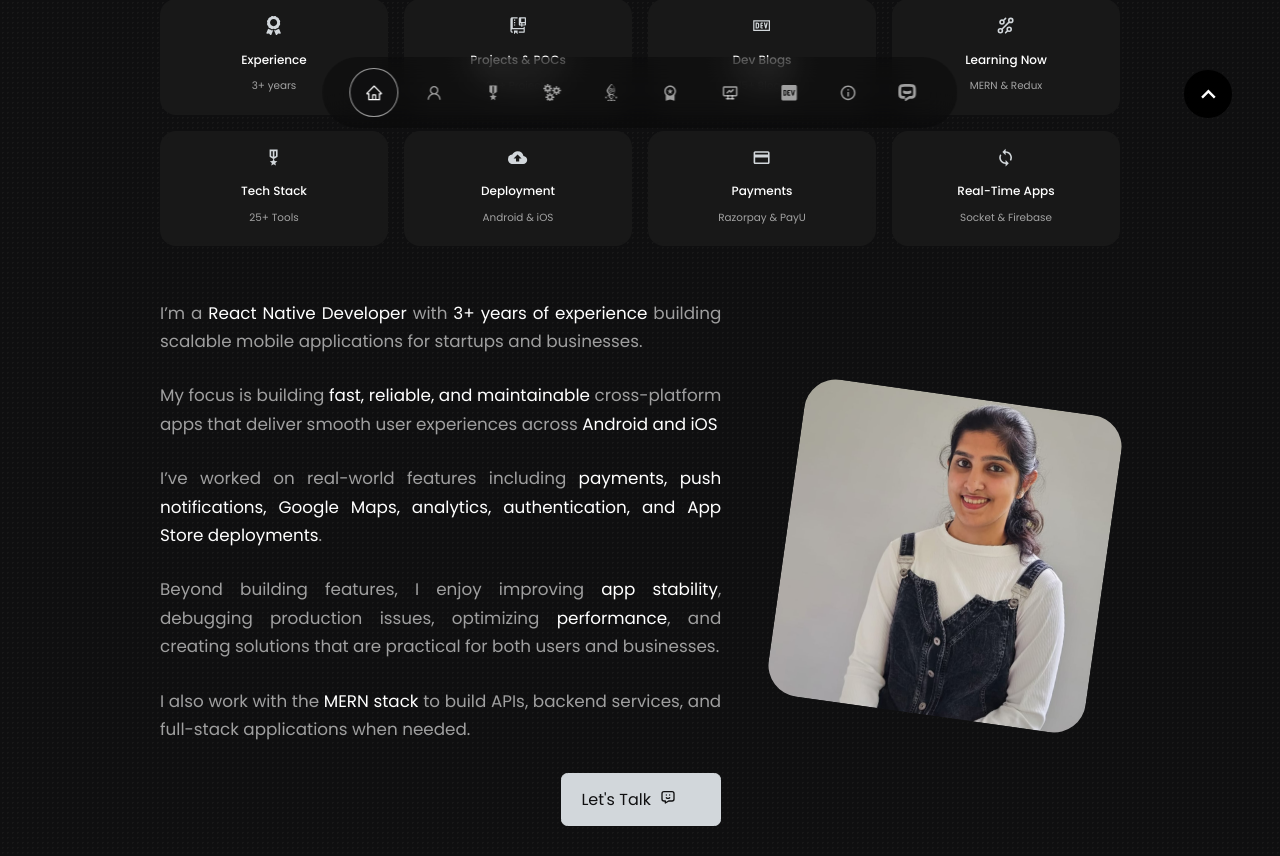
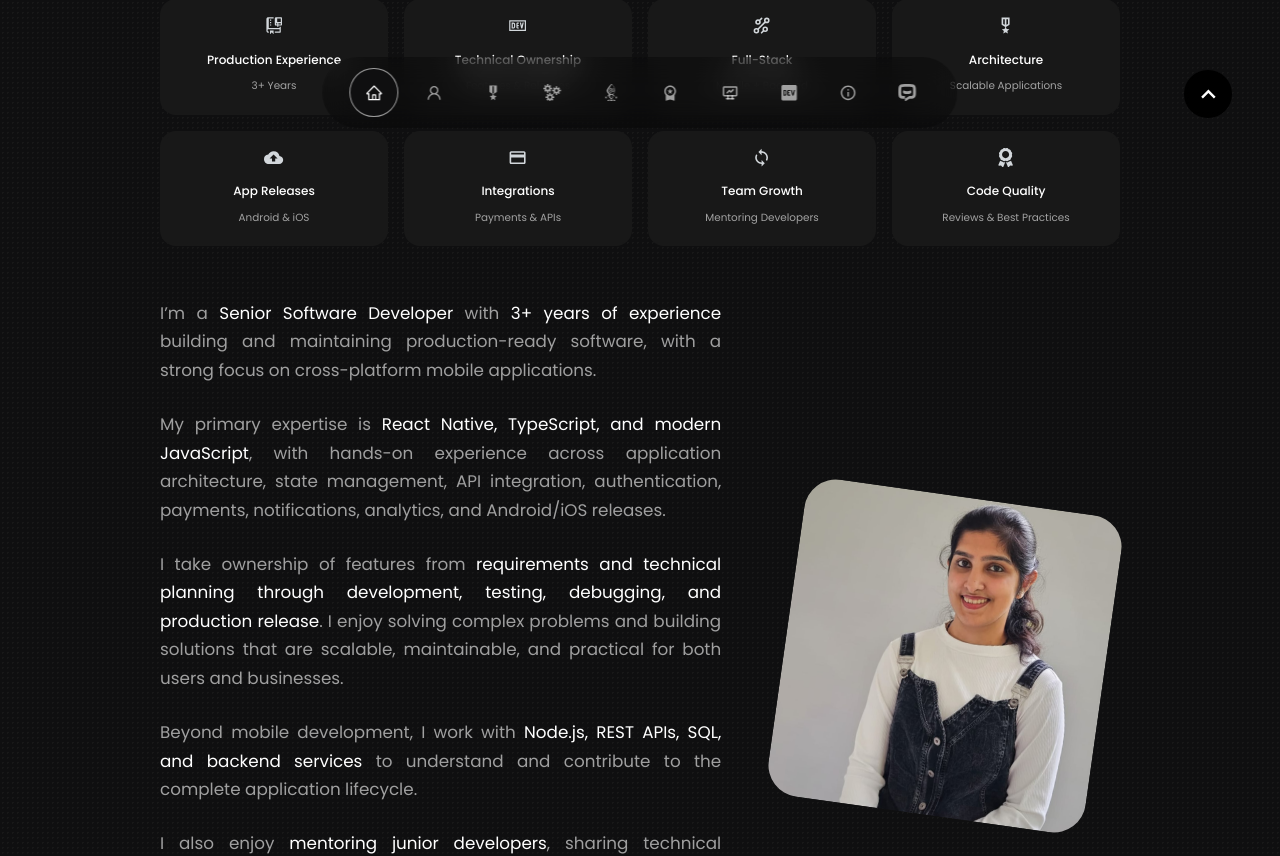
Before and after one commit to dainyjose/my-portfolio, a React (Vite) app: page / in a window 1280 px wide. Shown: the part 640-1496 px from the top of the page. Built offline with nearby package versions, Linux system fonts and the light colour scheme.

Commit message:
feat: update about section for senior developer profile

```diff
--- a/src/components/About/About.tsx
+++ b/src/components/About/About.tsx
@@ -1,12 +1,7 @@
 import ME from "../../assets/dainy_jose.jpg";
 import { FaAward } from "react-icons/fa";
 import { TbMessageChatbot } from "react-icons/tb";
-import {
-  MdCloudUpload,
-  MdOutlineMilitaryTech,
-  MdPayment,
-  MdSync,
-} from "react-icons/md";
+import { MdCloudUpload, MdOutlineMilitaryTech, MdPayment, MdSync } from "react-icons/md";
 import { VscRepoClone } from "react-icons/vsc";
 import { LiaDev } from "react-icons/lia";
 import { GrTechnology } from "react-icons/gr";
@@ -20,105 +15,100 @@ const About = () => {
       <div className="container about__container">
         <div className="about__cards">
           <article className="about__card">
-            <FaAward className="about__icon" />
-            <h5>Experience</h5>
-            <small>3+ years</small>
+            <VscRepoClone className="about__icon" />
+            <h5>Production Experience</h5>
+            <small>3+ Years</small>
           </article>
 
           <article className="about__card">
-            <VscRepoClone className="about__icon" />
-            <h5>Projects & POCs</h5>
-            <small>20+ Projects</small>
-          </article>
-          <article className="about__card">
             <LiaDev className="about__icon" />
-            <h5>Dev Blogs</h5>
-            <small>15+ Blogs</small>
+            <h5>Technical Ownership</h5>
+            <small>Features & Releases</small>
           </article>
 
-          <article className="about__card learning">
+          <article className="about__card">
             <GrTechnology className="about__icon" />
-            <h5>Learning Now</h5>
-            <small>MERN & Redux</small>
+            <h5>Full-Stack</h5>
+            <small>Mobile + Backend</small>
           </article>
 
           <article className="about__card">
             <MdOutlineMilitaryTech className="about__icon" />
-            <h5>Tech Stack</h5>
-            <small>25+ Tools</small>
+            <h5>Architecture</h5>
+            <small>Scalable Applications</small>
           </article>
 
           <article className="about__card">
             <MdCloudUpload className="about__icon" />
-            <h5>Deployment</h5>
+            <h5>App Releases</h5>
             <small>Android & iOS</small>
           </article>
 
           <article className="about__card">
             <MdPayment className="about__icon" />
-            <h5>Payments</h5>
-            <small>Razorpay & PayU</small>
+            <h5>Integrations</h5>
+            <small>Payments & APIs</small>
           </article>
 
           <article className="about__card">
             <MdSync className="about__icon" />
-            <h5>Real-Time Apps</h5>
-            <small>Socket & Firebase</small>
+            <h5>Team Growth</h5>
+            <small>Mentoring Developers</small>
+          </article>
+
+          <article className="about__card">
+            <FaAward className="about__icon" />
+            <h5>Code Quality</h5>
+            <small>Reviews & Best Practices</small>
           </article>
         </div>
 
         <div className="about__bottom">
           <div className="about__content">
             <p>
-              I’m a <span className="highlight">React Native Developer</span>{" "}
-              with <span className="highlight">3+ years of experience</span>{" "}
-              building scalable mobile applications for startups and businesses.
+              I’m a <span className="highlight">Senior Software Developer</span> with{" "}
+              <span className="highlight">3+ years of experience</span> building and maintaining
+              production-ready software, with a strong focus on cross-platform mobile applications.
             </p>
 
             <p>
-              My focus is building{" "}
-              <span className="highlight">
-                fast, reliable, and maintainable
-              </span>{" "}
-              cross-platform apps that deliver smooth user experiences across{" "}
-              <span className="highlight">Android and iOS</span>
+              My primary expertise is{" "}
+              <span className="highlight">React Native, TypeScript, and modern JavaScript</span>,
+              with hands-on experience across application architecture, state management, API
+              integration, authentication, payments, notifications, analytics, and Android/iOS
+              releases.
             </p>
 
             <p>
-              I’ve worked on real-world features including{" "}
+              I take ownership of features from{" "}
               <span className="highlight">
-                payments, push notifications, Google Maps, analytics,
-                authentication, and App Store deployments
+                requirements and technical planning through development, testing, debugging, and
+                production release
               </span>
-              .
-            </p>
-            <p>
-              Beyond building features, I enjoy improving{" "}
-              <span className="highlight">app stability</span>, debugging
-              production issues, optimizing{" "}
-              <span className="highlight">performance</span>, and creating
-              solutions that are practical for both users and businesses.
-            </p>
-            <p>
-              I also work with the <span className="highlight">MERN stack</span>{" "}
-              to build APIs, backend services, and full-stack applications when
-              needed.
+              . I enjoy solving complex problems and building solutions that are scalable,
+              maintainable, and practical for both users and businesses.
             </p>
 
-            <a
-              href="#contact"
-              className="btn btn-primary about_contact"
-            >
+            <p>
+              Beyond mobile development, I work with{" "}
+              <span className="highlight">Node.js, REST APIs, SQL, and backend services</span> to
+              understand and contribute to the complete application lifecycle.
+            </p>
+
+            <p>
+              I also enjoy <span className="highlight">mentoring junior developers</span>, sharing
+              technical knowledge, reviewing code, and helping developers grow from learning
+              concepts to independently solving real-world engineering problems.
+            </p>
+
+            <a href="#contact" className="btn btn-primary about_contact">
               Let's Talk <TbMessageChatbot className="icon" />
             </a>
           </div>
 
           <div className="about__right">
             <div className="about__me-image">
-              <img
-                src={ME}
-                alt="me"
-              />
+              <img src={ME} alt="me" />
             </div>
           </div>
         </div>
```
